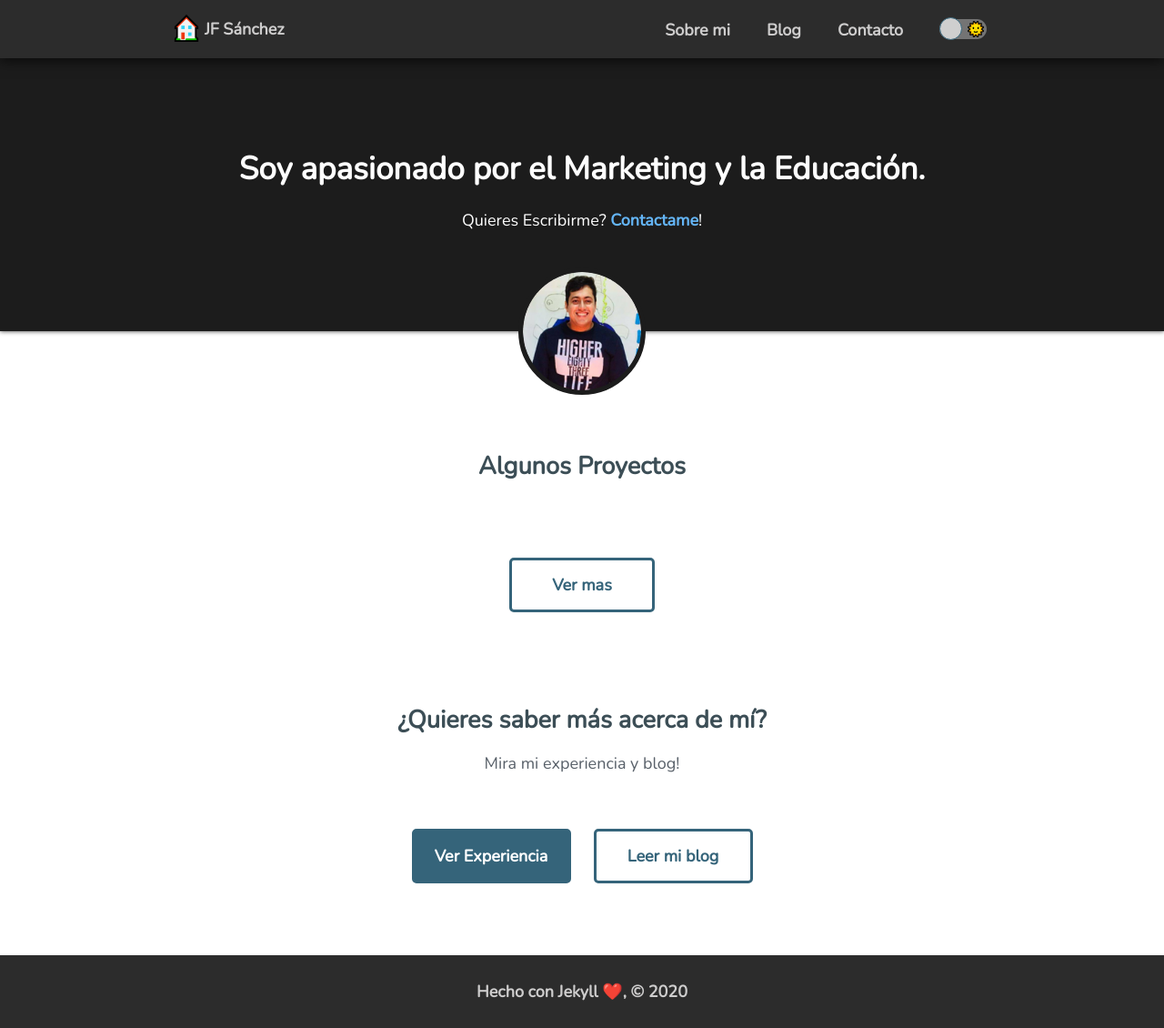
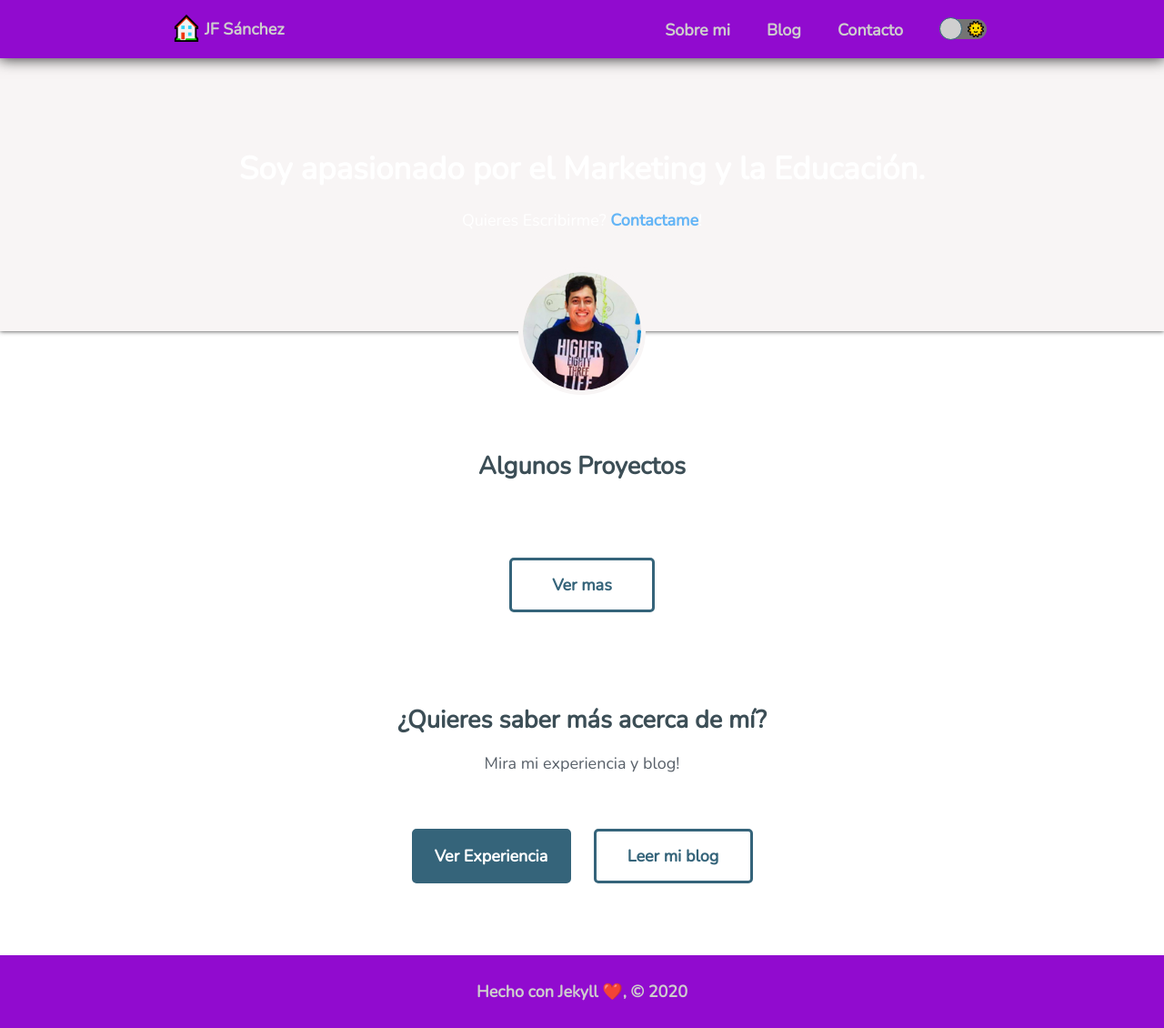
Before and after one commit to jfsanc/jfsanchez, a Jekyll site: the page built from _pages/index.md, in a window 1280 px wide and 1130 px high. Shown: the whole window at 91% size. Built offline with Jekyll 4.4.1, drawn with Linux system fonts in a browser that asks for light colours.

Commit message:
Update themes.scss

```diff
--- a/_sass/general/themes.scss
+++ b/_sass/general/themes.scss
@@ -3,8 +3,8 @@
 
 html.light {
     --main-bg-color: #ffffff;
-    --nav-bg-color: #2c2c2c;
-    --hero-bg-color: #1c1c1c;
+    --nav-bg-color: #910bcf;
+    --hero-bg-color: #f8f5f5;
     --selection-bg-color: rgba(218, 227, 231, 0.8);
 
     --text-color-normal: #{$denim};
```
